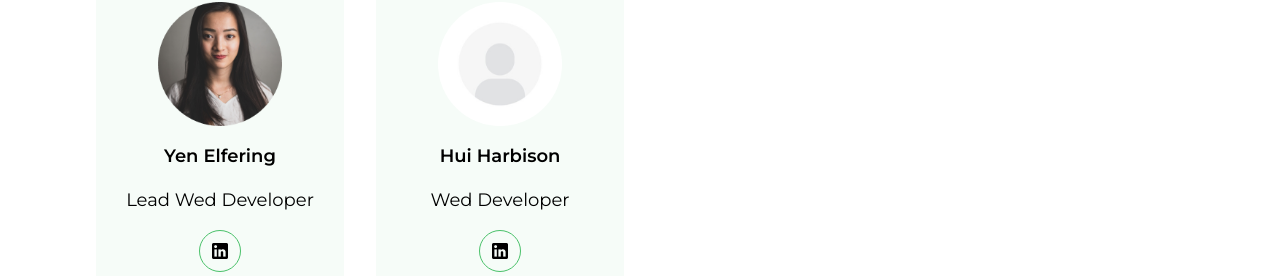
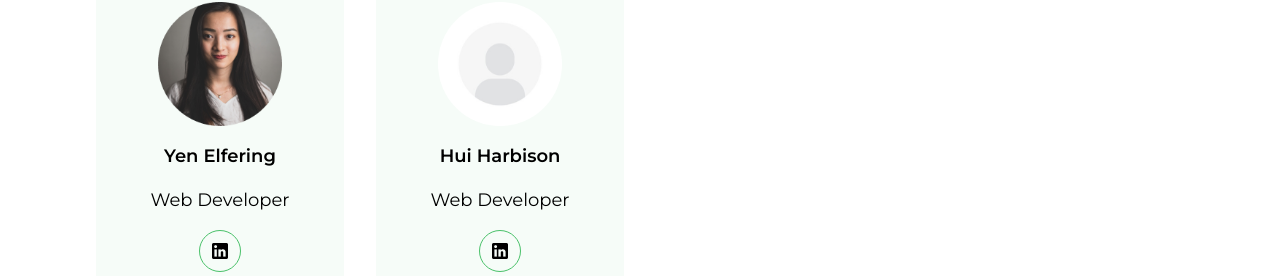
Before and after one commit to NeverEverAloneDevs/NeverEverAlone, a React (Vite) app: page /Teams in a window 1280 px wide. Shown: the part 1062-1338 px from the top of the page. Built offline with nearby package versions, Linux system fonts and the light colour scheme.

Commit message:
fixed typo

```diff
--- a/src/components/About/teamcontent.js
+++ b/src/components/About/teamcontent.js
@@ -50,13 +50,13 @@ const team = [
   },
   {
     name:'Yen Elfering',
-    title:'Lead Wed Developer',
+    title:'Web Developer',
     photo:yen,
     linkedin: 'https://www.linkedin.com/in/yenelfering/'
   },
   {
     name:'Hui Harbison',
-    title:'Wed Developer',
+    title:'Web Developer',
     photo:none,
     linkedin: 'https://www.linkedin.com/in/huiharbison/'
   },
```
